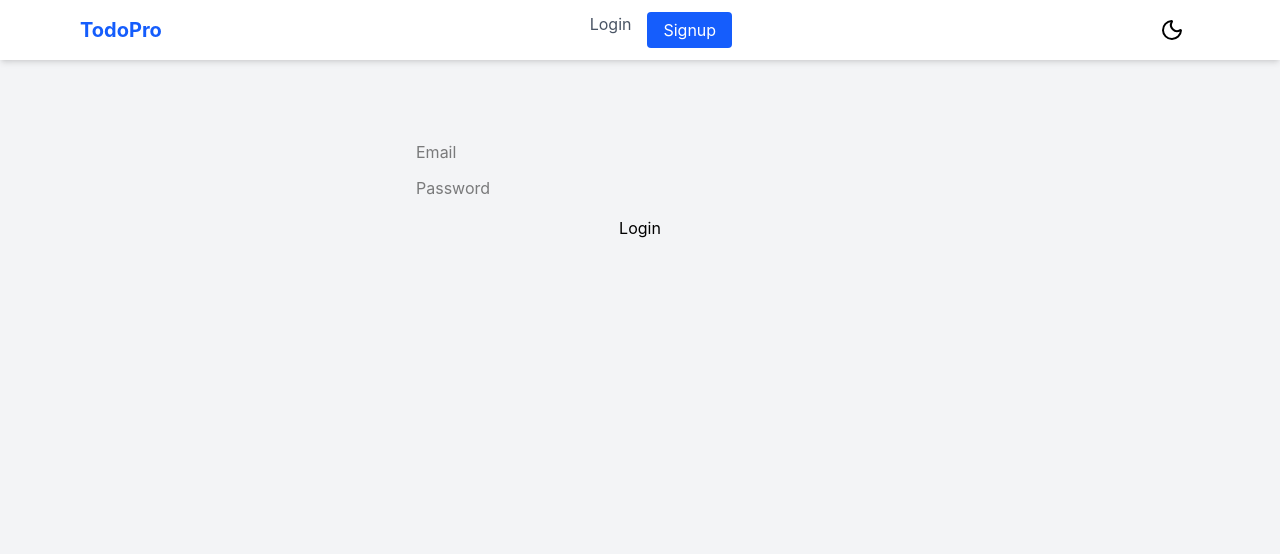
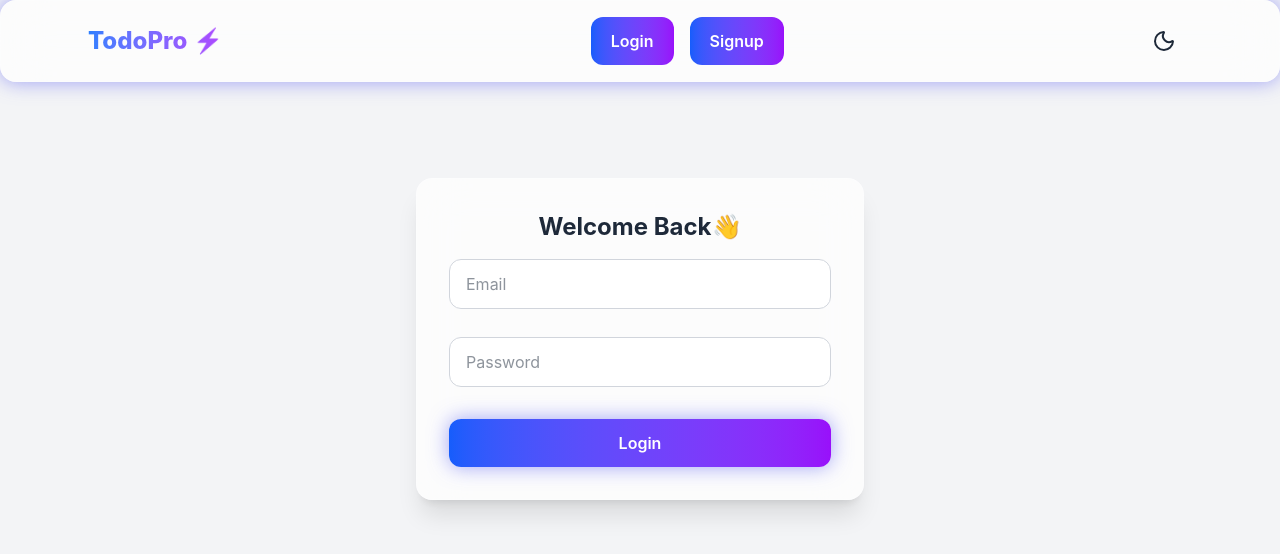
Before and after one commit to Swayam-TheCoder/full_stack_todo_list, a React app: page /login in a window 1280 px wide. Shown: the top 554 px of the page. Built offline with nearby package versions, Linux system fonts and the light colour scheme; the HTML template or start-up script is replaced by a standard one.

Commit message:
90% ui ready, now checking some functionalities

```diff
--- a/src/components/Navbar.jsx
+++ b/src/components/Navbar.jsx
@@ -1,6 +1,5 @@
 import { useState } from "react";
 import { Link } from "react-router-dom";
-import { Moon, Sun } from "lucide-react";
 import DarkToggle from "./DarkToggle";
 
 function Navbar({ user, setUser }) {
@@ -12,39 +11,36 @@ function Navbar({ user, setUser }) {
   }
 
   return (
-    <nav className="bg-white shadow-md">
-      <div className="max-w-6xl mx-auto px-4 py-3 flex justify-between items-center">
-        {/* Left */}
-        <h1 className="text-xl font-bold text-blue-600">TodoPro</h1>
+    <nav className="sticky top-0 z-50 glass neon">
+  <div className="max-w-6xl mx-auto px-6 py-4 flex justify-between items-center">
+    <h1 className="text-2xl font-extrabold bg-gradient-to-r from-blue-500 to-purple-500 bg-clip-text text-transparent">
+      TodoPro ⚡
+    </h1>
 
-        {/* Right */}
     {user ? (
       <div className="relative">
-            {/* Avatar Button */}
         <button
           onClick={() => setOpen(!open)}
-              className="w-8 h-8 rounded-full bg-blue-600 text-white flex items-center justify-center">
+          className="w-10 h-10 rounded-full bg-gradient-to-br from-blue-500 to-purple-600
+          text-white font-bold flex items-center justify-center shadow-lg hover:scale-110 transition"
+        >
           {user.name[0]}
         </button>
 
-            {/* Dropdown */}
         {open && (
-              <div className="absolute right-0 mt-2 w-40 bg-white border rounded-lg shadow-lg">
-                <div className="px-4 py-2 text-sm text-gray-700 border-b">
-                  Signed in as <br />
-                  <b>{user.name}</b>
+          <div className="absolute right-0 mt-3 w-48 glass animate-fade-in">
+            <div className="px-4 py-3 text-sm border-b border-white/20">
+              Signed in as
+              <div className="font-bold">{user.name}</div>
             </div>
 
-                <Link
-                  to="/profile"
-                  className="block px-4 py-2 text-sm hover:bg-gray-100"
-                >
+            <Link className="block px-4 py-2 hover:bg-white/10" to="/profile">
               Profile
             </Link>
 
             <button
               onClick={handleLogout}
-                  className="w-full text-left px-4 py-2 text-sm text-red-600 hover:bg-gray-100"
+              className="w-full text-left px-4 py-2 text-red-400 hover:bg-white/10"
             >
               Logout
             </button>
@@ -53,18 +49,15 @@ function Navbar({ user, setUser }) {
       </div>
     ) : (
       <div className="flex gap-4">
-            <Link to="/login" className="text-gray-600 hover:text-blue-600">
+        <Link className="btn-primary" to="/login">
           Login
         </Link>
-            <Link
-              to="/signup"
-              className="bg-blue-600 text-white px-4 py-1.5 rounded hover:bg-blue-700"
-            >
+        <Link to="/signup" className="btn-primary">
           Signup
         </Link>
       </div>
     )}
-        {/* Dark Mode Toggle */}
+
     <DarkToggle />
   </div>
 </nav>
--- a/src/components/TodoCard.jsx
+++ b/src/components/TodoCard.jsx
@@ -12,43 +12,52 @@ function TodoCard({ todo, deleteTodo, toggleTodo, editTodo, dragHandleProps }) {
   }
 
   return (
-    <div className="bg-white dark:bg-gray-800 p-5 rounded-xl shadow hover:shadow-lg hover:scale-[1.02] transition-all duration-200">
+    <div
+      className={`relative rounded-2xl p-6 m-4 backdrop-blur-xl bg-white/70 dark:bg-gray-800/70 border border-white/40 dark:border-gray-700 shadow-xl hover:shadow-2xl hover:-translate-y-1 transition-all duration-200 ${
+        todo.completed ? "opacity-70" : ""
+      }`}
+    >
+      {/* Drag */}
+      <span
+        {...dragHandleProps}
+        className="absolute top-4 right-4 cursor-grab text-gray-400 hover:text-gray-600 dark:hover:text-gray-300"
+      >
+        <GripVertical size={18} />
+      </span>
+
+      {/* Title */}
       {isEditing ? (
         <input
           value={newTitle}
           onChange={(e) => setNewTitle(e.target.value)}
-          className="w-full border rounded px-2 py-1 mb-3"
+          className="w-full mb-4 px-3 py-2 rounded-lg border focus:ring-2 focus:ring-blue-500 outline-none"
         />
       ) : (
-        <div className="flex justify-between items-start">
-          <h3
-            className={`text-lg font-semibold ${todo.completed ? "line-through text-gray-400" : "dark:text-white"}`}
-          >
-            {todo.title}
-          </h3>
-
-          <span
-            {...dragHandleProps}
-            className="cursor-grab text-gray-400 hover:text-gray-600"
-          >
-            <GripVertical size={18} />
-          </span>
-        </div>
+        <h3
+          className={`text-lg font-semibold mb-4 ${
+            todo.completed
+              ? "line-through text-gray-400"
+              : "dark:text-white"
+          }`}
+        >
+          {todo.title}
+        </h3>
       )}
 
-      <div className="flex justify-between items-center mt-4">
+      {/* Actions */}
+      <div className="flex justify-between items-center">
         <button
           onClick={() => toggleTodo(todo._id)}
-          className={`text-sm px-3 py-1 rounded-full ${
+          className={`px-4 py-1.5 rounded-full text-sm font-medium transition ${
             todo.completed
-              ? "bg-green-100 text-green-700"
-              : "bg-yellow-100 text-yellow-700"
+              ? "bg-green-500/10 text-green-600"
+              : "bg-yellow-500/10 text-yellow-600"
           }`}
         >
           {todo.completed ? "Completed" : "Pending"}
         </button>
 
-        <div className="flex gap-3 text-sm">
+        <div className="flex items-center gap-3 text-sm">
           {isEditing ? (
             <button
               onClick={handleEdit}
@@ -65,12 +74,18 @@ function TodoCard({ todo, deleteTodo, toggleTodo, editTodo, dragHandleProps }) {
             </button>
           )}
 
-          <button onClick={() => deleteTodo(todo._id)}>Delete</button>
+          <button
+            onClick={() => deleteTodo(todo._id)}
+            className="text-red-500 hover:underline"
+          >
+            Delete
+          </button>
 
           <input
             type="checkbox"
             checked={todo.completed}
             onChange={() => toggleTodo(todo._id)}
+            className="w-5 h-5 accent-blue-600 cursor-pointer"
           />
         </div>
       </div>
--- a/src/components/TodoInput.jsx
+++ b/src/components/TodoInput.jsx
@@ -5,22 +5,21 @@ const TodoInput = ({ addTodo }) => {
 
   const handleSubmit = (e) => {
     e.preventDefault();
-    if (!title.trim()) return; // 🔥 prevent empty title
-
+    if (!title.trim()) return;
     addTodo(title.trim());
     setTitle("");
   };
 
   return (
-    <form onSubmit={handleSubmit} className="flex gap-3">
-      <input
-        value={title}
-        onChange={(e) => setTitle(e.target.value)}
-        placeholder="Add a new task..."
-        className="flex-1 input"
-      />
-      <button className="btn-primary">Add</button>
-    </form>
+    <form onSubmit={handleSubmit} className="flex gap-4 mt-6 mb-7">
+  <input
+    value={title}
+    onChange={(e) => setTitle(e.target.value)}
+    placeholder="✨ What’s your next mission?"
+    className="input text-lg"
+  />
+  <button className="btn-primary neon">Add</button>
+</form>
   );
 };
 
--- a/src/index.css
+++ b/src/index.css
@@ -1,3 +1,55 @@
 @import "tailwindcss";
 
 @custom-variant dark (&:where(.dark, .dark *));
+
+:root {
+  --bg: 220 23% 97%;
+  --card: 0 0% 100%;
+  --primary: 222 89% 60%;
+  --accent: 270 80% 65%;
+}
+
+body {
+  @apply min-h-screen bg-gradient-to-br from-slate-100 via-slate-200 to-slate-300 text-gray-800;
+}
+
+/* 🔥 Reusable UI */
+.input {
+  @apply w-full px-4 py-3 rounded-xl bg-white/70 backdrop-blur border border-gray-300
+  focus:outline-none focus:ring-2 focus:ring-blue-500 transition;
+}
+
+.btn-primary {
+  @apply px-5 py-3 rounded-xl font-semibold text-white
+  bg-gradient-to-r from-blue-600 to-purple-600
+  hover:scale-105 hover:shadow-lg active:scale-95 transition;
+}
+
+.glass {
+  @apply bg-white/60 backdrop-blur-xl border border-white/40 shadow-xl;
+}
+
+.input {
+    @apply w-full px-4 py-3 rounded-xl bg-white/80 dark:bg-gray-900/80
+    border border-gray-300 dark:border-gray-700
+    text-gray-800 dark:text-white
+    focus:outline-none focus:ring-2 focus:ring-blue-500
+    backdrop-blur-md transition;
+  }
+
+  .btn-primary {
+    @apply px-5 py-3 rounded-xl font-semibold
+    bg-gradient-to-r from-blue-600 to-purple-600
+    text-white hover:scale-[1.03] hover:shadow-xl
+    active:scale-95 transition-all duration-200;
+  }
+
+  .glass {
+    @apply bg-white/70 dark:bg-gray-900/70
+    backdrop-blur-xl border border-white/20
+    shadow-xl rounded-2xl;
+  }
+
+  .neon {
+    box-shadow: 0 0 20px rgba(99,102,241,0.6);
+  }
--- a/src/pages/Login.jsx
+++ b/src/pages/Login.jsx
@@ -26,7 +26,8 @@ function Login() {
 };
 
   return (
-    <form onSubmit={handleSubmit} className="max-w-md mx-auto mt-20">
+    <form onSubmit={handleSubmit} className="glass max-w-md mx-auto mt-24 p-8 space-y-4">
+      <h2 className="text-2xl font-bold text-center mb-4">Welcome Back👋</h2>
       <input
         placeholder="Email"
         className="input"
@@ -38,7 +39,7 @@ function Login() {
         className="input mt-3"
         onChange={(e) => setPassword(e.target.value)}
       />
-      <button className="btn-primary mt-4 w-full">Login</button>
+      <button className="btn-primary mt-4 w-full neon">Login</button>
     </form>
   );
 }
--- a/src/pages/Profile.jsx
+++ b/src/pages/Profile.jsx
@@ -1,10 +1,10 @@
 function Profile() {
   return (
-    <div className="max-w-md mx-auto mt-20 bg-white p-6 rounded-xl shadow">
-      <h2 className="text-2xl font-semibold mb-4">Profile</h2>
+    <div className="glass max-w-md mx-auto mt-24 p-8 text-center">
+      <h2 className="text-2xl font-bold mb-4">Profile</h2>
 
-      <p><b>Name:</b> Swayam</p>
-      <p><b>Email:</b> swayam@email.com</p>
+      <p className="text-lg"><b>Name:</b> Swayam</p>
+      <p className="text-lg"><b>Email:</b> swayam@email.com</p>
     </div>
   );
 }
--- a/src/pages/Signup.jsx
+++ b/src/pages/Signup.jsx
@@ -19,7 +19,8 @@ function Signup() {
   };
 
   return (
-    <form onSubmit={handleSubmit} className="max-w-md mx-auto mt-20">
+    <form onSubmit={handleSubmit} className="glass max-w-md mx-auto mt-24 p-8 space-y-4">
+      <h2 className="text-2xl font-bold text-center mb-4">Welcome👋</h2>
       <input
         placeholder="Name"
         className="input"
@@ -36,7 +37,7 @@ function Signup() {
         className="input mt-3"
         onChange={(e) => setForm({ ...form, password: e.target.value })}
       />
-      <button className="btn-primary mt-4 w-full">Signup</button>
+      <button className="btn-primary mt-4 w-full neon">Signup</button>
     </form>
   );
 }
```
Also changed, not shown: src/pages/Dashboard.jsx (+75 -18 lines), src/components/TodoItem.jsx (deleted). Lines whose indentation alone changed are shown as unchanged.
